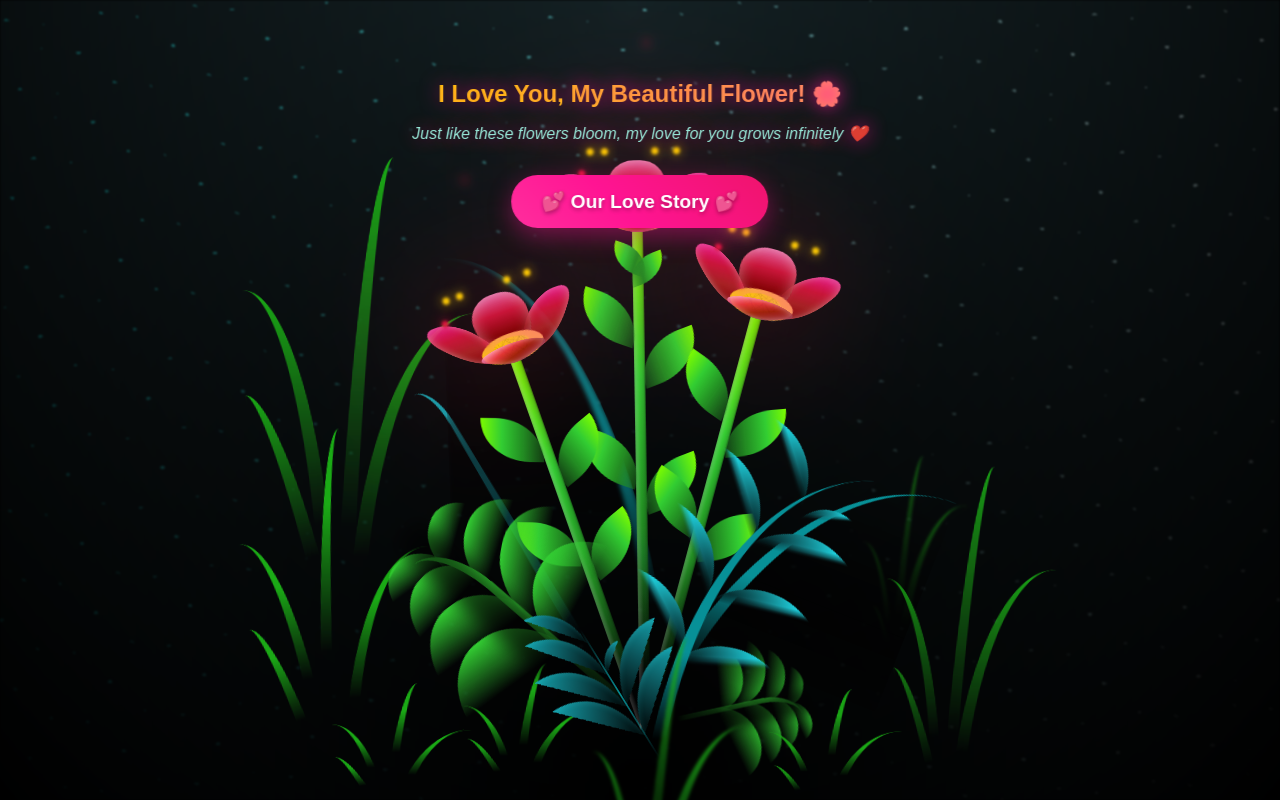
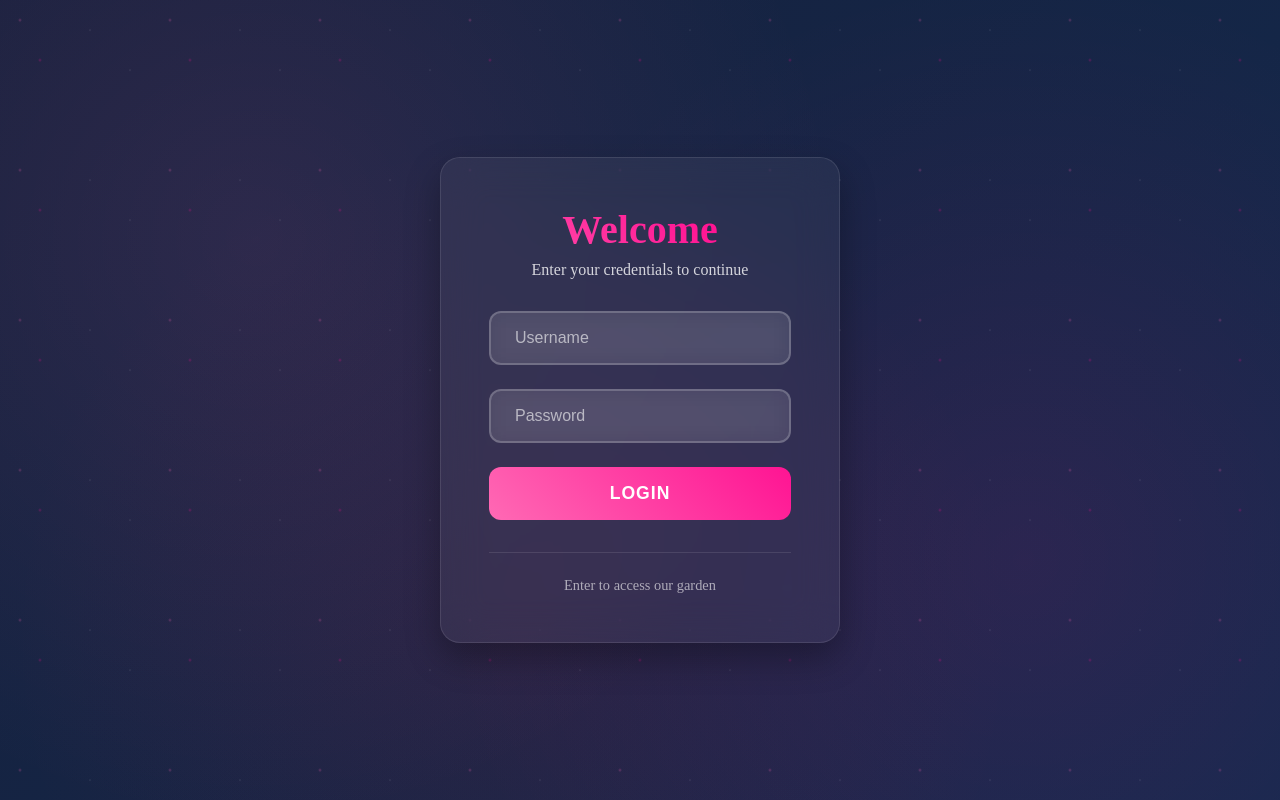
Before and after one commit to Toffiz/4girlfriend, a React (Create React App) app: page / in a window 1280 px wide. Built offline with nearby package versions, Linux system fonts and the light colour scheme.

Commit message:
Added login page

```diff
--- a/src/App.jsx
+++ b/src/App.jsx
@@ -1,9 +1,19 @@
 import React, { useState, useEffect } from 'react';
 import FlowerGarden from './FlowerGarden';
 import OurLoveStory from './OurLoveStory';
+import Login from './Login';
 
 function App() {
   const [currentPage, setCurrentPage] = useState('home');
+  const [isAuthenticated, setIsAuthenticated] = useState(false);
+
+  useEffect(() => {
+    // Check if user is already authenticated (from localStorage)
+    const authStatus = localStorage.getItem('isAuthenticated');
+    if (authStatus === 'true') {
+      setIsAuthenticated(true);
+    }
+  }, []);
 
   useEffect(() => {
     // Simple routing based on URL path
@@ -37,9 +47,27 @@ function App() {
     }
   }, [currentPage]);
 
+  const handleLogin = (success) => {
+    if (success) {
+      setIsAuthenticated(true);
+      localStorage.setItem('isAuthenticated', 'true');
+    }
+  };
+
+  const handleLogout = () => {
+    setIsAuthenticated(false);
+    localStorage.removeItem('isAuthenticated');
+    setCurrentPage('home');
+  };
+
+  // If not authenticated, show login page
+  if (!isAuthenticated) {
+    return <Login onLogin={handleLogin} />;
+  }
+
   return (
     <div className="App">
-      {currentPage === 'home' ? <FlowerGarden /> : <OurLoveStory />}
+      {currentPage === 'home' ? <FlowerGarden onLogout={handleLogout} /> : <OurLoveStory onLogout={handleLogout} />}
     </div>
   );
 }
--- /dev/null
+++ b/src/Login.css
@@ -0,0 +1,244 @@
+/* Login Page Styling */
+
+.login-container {
+  min-height: 100vh;
+  display: flex;
+  align-items: center;
+  justify-content: center;
+  position: relative;
+  overflow: hidden;
+}
+
+.login-background {
+  position: fixed;
+  top: 0;
+  left: 0;
+  width: 100%;
+  height: 100%;
+  background: linear-gradient(135deg, #1a1a2e, #16213e, #0f3460);
+  background-size: 400% 400%;
+  animation: gradientShift 8s ease-in-out infinite;
+  z-index: -1;
+}
+
+.login-background::before {
+  content: '';
+  position: absolute;
+  top: 0;
+  left: 0;
+  width: 100%;
+  height: 100%;
+  background:
+    radial-gradient(circle at 20% 30%, rgba(255, 105, 180, 0.1) 0%, transparent 50%),
+    radial-gradient(circle at 80% 70%, rgba(255, 20, 147, 0.1) 0%, transparent 50%),
+    radial-gradient(circle at 40% 80%, rgba(220, 20, 60, 0.1) 0%, transparent 50%);
+}
+
+@keyframes gradientShift {
+  0%, 100% {
+    background-position: 0% 50%;
+  }
+  50% {
+    background-position: 100% 50%;
+  }
+}
+
+.login-form-container {
+  background: rgba(255, 255, 255, 0.05);
+  backdrop-filter: blur(20px);
+  border: 1px solid rgba(255, 255, 255, 0.1);
+  border-radius: 20px;
+  padding: 3rem;
+  width: 100%;
+  max-width: 400px;
+  text-align: center;
+  box-shadow: 0 15px 35px rgba(0, 0, 0, 0.3);
+  animation: fadeInUp 0.8s ease-out;
+}
+
+@keyframes fadeInUp {
+  from {
+    opacity: 0;
+    transform: translateY(30px);
+  }
+  to {
+    opacity: 1;
+    transform: translateY(0);
+  }
+}
+
+.login-header {
+  margin-bottom: 2rem;
+}
+
+.login-title {
+  font-size: 2.5rem;
+  background: linear-gradient(45deg, #ff69b4, #ff1493, #ffd700);
+  background-size: 200% 200%;
+  -webkit-background-clip: text;
+  -webkit-text-fill-color: transparent;
+  background-clip: text;
+  animation: gradientText 3s ease-in-out infinite;
+  margin-bottom: 0.5rem;
+  font-weight: bold;
+}
+
+.login-subtitle {
+  color: rgba(255, 255, 255, 0.8);
+  font-size: 1rem;
+  margin: 0;
+}
+
+@keyframes gradientText {
+  0%, 100% {
+    background-position: 0% 50%;
+  }
+  50% {
+    background-position: 100% 50%;
+  }
+}
+
+.login-form {
+  display: flex;
+  flex-direction: column;
+  gap: 1.5rem;
+}
+
+.input-group {
+  position: relative;
+}
+
+.login-input {
+  width: 100%;
+  padding: 1rem 1.5rem;
+  background: rgba(255, 255, 255, 0.1);
+  border: 2px solid rgba(255, 255, 255, 0.2);
+  border-radius: 12px;
+  color: white;
+  font-size: 1rem;
+  transition: all 0.3s ease;
+  backdrop-filter: blur(10px);
+}
+
+.login-input::placeholder {
+  color: rgba(255, 255, 255, 0.6);
+}
+
+.login-input:focus {
+  outline: none;
+  border-color: rgba(255, 105, 180, 0.8);
+  background: rgba(255, 255, 255, 0.15);
+  box-shadow: 0 0 20px rgba(255, 105, 180, 0.3);
+}
+
+.login-button {
+  padding: 1rem 2rem;
+  background: linear-gradient(45deg, #ff69b4, #ff1493);
+  border: none;
+  border-radius: 12px;
+  color: white;
+  font-size: 1.1rem;
+  font-weight: bold;
+  cursor: pointer;
+  transition: all 0.3s ease;
+  text-transform: uppercase;
+  letter-spacing: 1px;
+  position: relative;
+  overflow: hidden;
+}
+
+.login-button::before {
+  content: '';
+  position: absolute;
+  top: 0;
+  left: -100%;
+  width: 100%;
+  height: 100%;
+  background: linear-gradient(90deg, transparent, rgba(255, 255, 255, 0.2), transparent);
+  transition: left 0.5s ease;
+}
+
+.login-button:hover::before {
+  left: 100%;
+}
+
+.login-button:hover {
+  transform: translateY(-2px);
+  box-shadow: 0 10px 25px rgba(255, 20, 147, 0.4);
+  background: linear-gradient(45deg, #ff1493, #ff69b4);
+}
+
+.login-button:active {
+  transform: translateY(0);
+}
+
+.error-message {
+  background: rgba(255, 0, 0, 0.1);
+  border: 1px solid rgba(255, 0, 0, 0.3);
+  color: #ff6b6b;
+  padding: 0.8rem;
+  border-radius: 8px;
+  font-size: 0.9rem;
+  animation: shake 0.5s ease-in-out;
+}
+
+@keyframes shake {
+  0%, 100% { transform: translateX(0); }
+  25% { transform: translateX(-5px); }
+  75% { transform: translateX(5px); }
+}
+
+.login-footer {
+  margin-top: 2rem;
+  padding-top: 1.5rem;
+  border-top: 1px solid rgba(255, 255, 255, 0.1);
+}
+
+.login-footer p {
+  color: rgba(255, 255, 255, 0.6);
+  margin: 0;
+  font-size: 0.9rem;
+}
+
+/* Responsive Design */
+@media (max-width: 480px) {
+  .login-form-container {
+    margin: 1rem;
+    padding: 2rem;
+  }
+
+  .login-title {
+    font-size: 2rem;
+  }
+
+  .login-input {
+    padding: 0.8rem 1rem;
+  }
+}
+
+/* Background particles effect */
+.login-background::after {
+  content: '';
+  position: absolute;
+  top: 0;
+  left: 0;
+  width: 100%;
+  height: 100%;
+  background-image:
+    radial-gradient(2px 2px at 20px 30px, rgba(255, 105, 180, 0.3), transparent),
+    radial-gradient(2px 2px at 40px 70px, rgba(255, 20, 147, 0.3), transparent),
+    radial-gradient(1px 1px at 90px 40px, rgba(255, 255, 255, 0.2), transparent),
+    radial-gradient(1px 1px at 130px 80px, rgba(255, 255, 255, 0.2), transparent);
+  background-repeat: repeat;
+  background-size: 150px 150px;
+  animation: float 10s ease-in-out infinite;
+}
+
+@keyframes float {
+  0%, 100% {
+    transform: translateY(0px);
+  }
+  50% {
+    transform: translateY(-10px);
+  }
+}
--- /dev/null
+++ b/src/Login.jsx
@@ -0,0 +1,86 @@
+import React, { useState } from 'react';
+import './Login.css';
+
+const Login = ({ onLogin }) => {
+  const [credentials, setCredentials] = useState({
+    username: '',
+    password: ''
+  });
+  const [error, setError] = useState('');
+
+  // Hidden credentials (encoded for basic security)
+  const validCredentials = {
+    username: atob('RGFuaWFs'), // 'Danial' encoded
+    password: atob('QWxiaW5h')  // 'Albina' encoded
+  };
+
+  const handleSubmit = (e) => {
+    e.preventDefault();
+
+    if (credentials.username === validCredentials.username &&
+        credentials.password === validCredentials.password) {
+      onLogin(true);
+    } else {
+      setError('Invalid credentials');
+      setTimeout(() => setError(''), 3000);
+    }
+  };
+
+  const handleChange = (e) => {
+    setCredentials({
+      ...credentials,
+      [e.target.name]: e.target.value
+    });
+    setError('');
+  };
+
+  return (
+    <div className="login-container">
+      <div className="login-background"></div>
+      <div className="login-form-container">
+        <div className="login-header">
+          <h1 className="login-title">Welcome</h1>
+          <p className="login-subtitle">Enter your credentials to continue</p>
+        </div>
+
+        <form onSubmit={handleSubmit} className="login-form">
+          <div className="input-group">
+            <input
+              type="text"
+              name="username"
+              placeholder="Username"
+              value={credentials.username}
+              onChange={handleChange}
+              className="login-input"
+              required
+            />
+          </div>
+
+          <div className="input-group">
+            <input
+              type="password"
+              name="password"
+              placeholder="Password"
+              value={credentials.password}
+              onChange={handleChange}
+              className="login-input"
+              required
+            />
+          </div>
+
+          {error && <div className="error-message">{error}</div>}
+
+          <button type="submit" className="login-button">
+            Login
+          </button>
+        </form>
+
+        <div className="login-footer">
+          <p>Enter to access our garden</p>
+        </div>
+      </div>
+    </div>
+  );
+};
+
+export default Login;
--- a/src/OurLoveStory.css
+++ b/src/OurLoveStory.css
@@ -83,6 +83,26 @@
 .back-button:hover {
   transform: translateY(-2px);
   box-shadow: 0 8px 25px rgba(255, 20, 147, 0.5);
+}
+
+.logout-button {
+  position: absolute;
+  top: 2rem;
+  right: 2rem;
+  background: linear-gradient(45deg, #ff6b6b, #ee5a52);
+  border: none;
+  padding: 10px 20px;
+  border-radius: 25px;
+  color: white;
+  cursor: pointer;
+  font-size: 1rem;
+  transition: all 0.3s ease;
+  box-shadow: 0 4px 15px rgba(238, 90, 82, 0.3);
+}
+
+.logout-button:hover {
+  transform: translateY(-2px);
+  box-shadow: 0 8px 25px rgba(238, 90, 82, 0.5);
 }
 
 .love-title {
--- a/src/OurLoveStory.jsx
+++ b/src/OurLoveStory.jsx
@@ -1,7 +1,7 @@
 import React, { useState, useEffect } from 'react';
 import './OurLoveStory.css';
 
-const OurLoveStory = () => {
+const OurLoveStory = ({ onLogout }) => {
   const [timeData, setTimeData] = useState({});
   const [currentQuote, setCurrentQuote] = useState(0);
   const [showHearts, setShowHearts] = useState(false);
@@ -86,10 +86,21 @@ const OurLoveStory = () => {
       <header className="love-header">
         <button
           className="back-button"
-          onClick={() => window.location.href = '/'}
+          onClick={() => {
+            window.history.pushState({}, '', '/');
+            window.dispatchEvent(new PopStateEvent('popstate'));
+          }}
         >
           🌸 Back to Garden
         </button>
+        {onLogout && (
+          <button
+            className="logout-button"
+            onClick={onLogout}
+          >
+            🚪 Logout
+          </button>
+        )}
         <h1 className="love-title">Our Love Story 💕</h1>
         <p className="love-date">Since January 27, 2023</p>
       </header>
```
